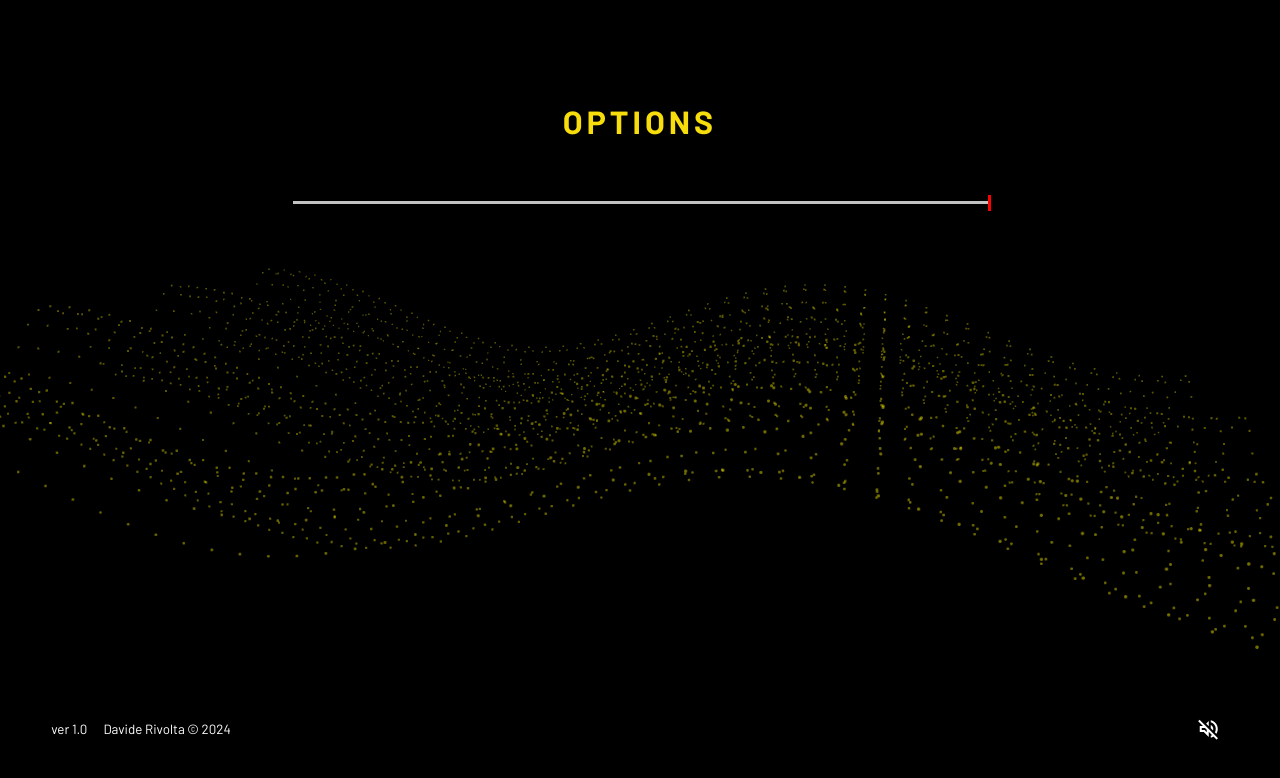
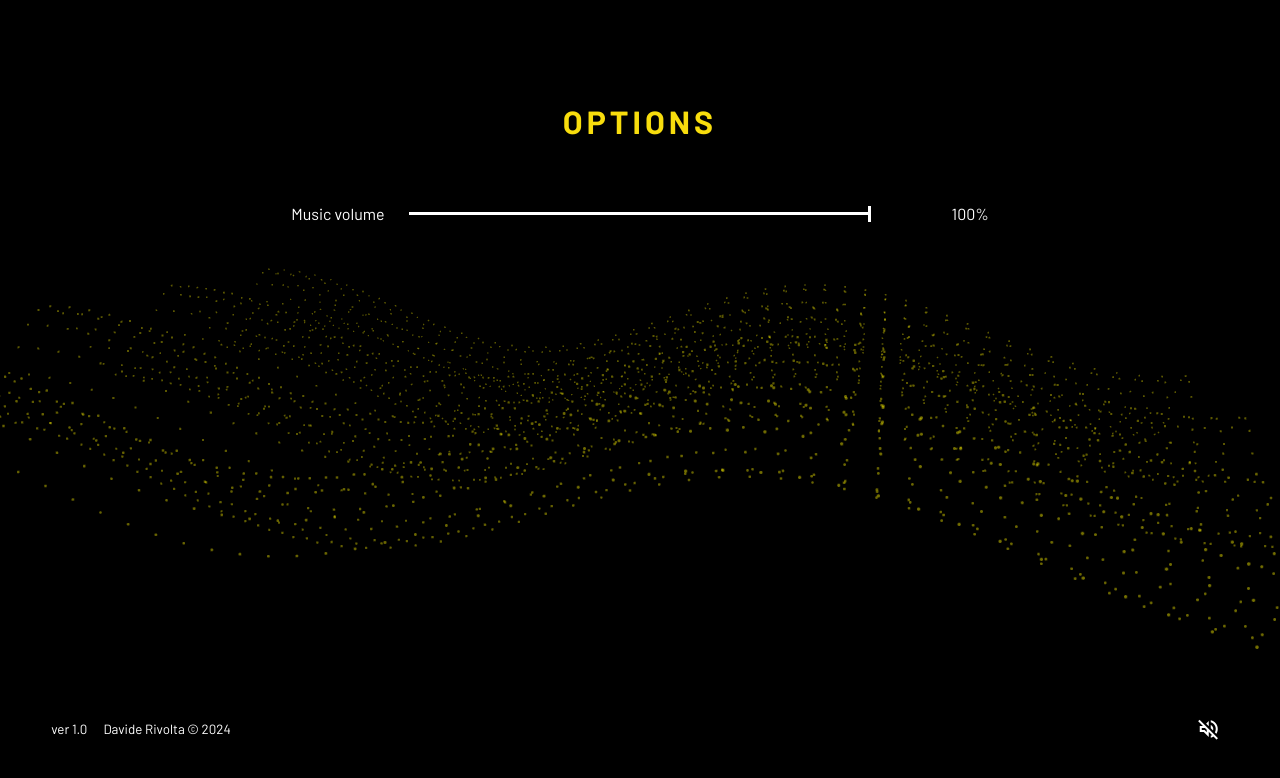
Before and after one commit to sp1lu/ng-portfolio-vg, an Angular app: page /options in a window 1280 px wide. Shown: the top 778 px of the page. Built offline with nearby package versions, Linux system fonts and the light colour scheme.

Commit message:
Volume slider style

```diff
--- a/src/app/components/master-volume/master-volume.component.html
+++ b/src/app/components/master-volume/master-volume.component.html
@@ -1 +1,3 @@
+<p class="volume-title label">Music volume</p>
 <input type="range" id="master-volume" min="0" max="1" step="0.01" [value]="volume" (input)="onChange($event)">
+<p class="volume-value label">{{volume * 100 | number: '1.0-0'}}%</p>
--- a/src/app/components/master-volume/master-volume.component.scss
+++ b/src/app/components/master-volume/master-volume.component.scss
@@ -1,3 +1,21 @@
+:host {
+    display: flex;
+    align-items: center;
+    justify-content: space-between;
+}
+
+.label {
+    width: 25%;
+}
+
+.volume-title {
+    text-align: left;
+}
+
+.volume-value {
+    text-align: right;
+}
+
 /*********** Baseline, reset styles ***********/
 input[type="range"] {
     -webkit-appearance: none;
@@ -15,7 +33,7 @@ input[type="range"]:focus {
 /******** Chrome, Safari, Opera and Edge Chromium styles ********/
 /* slider track */
 input[type="range"]::-webkit-slider-runnable-track {
-    background-color: #c2c2c2;
+    background-color: var(--f-default);
     border-radius: 0rem;
     height: 0.2rem;
 }
@@ -27,28 +45,28 @@ input[type="range"]::-webkit-slider-thumb {
     appearance: none;
     margin-top: -6.4px;
     /* Centers thumb on the track */
-    background-color: #ff0000;
+    background-color: var(--f-default);
     border-radius: 0rem;
     height: 1rem;
     width: 0.2rem;
 }
 
 input[type="range"]:focus::-webkit-slider-thumb {
-    outline: 3px solid #ff0000;
+    outline: 1px solid var(--f-default);
     outline-offset: 0.125rem;
 }
 
 /*********** Firefox styles ***********/
 /* slider track */
 input[type="range"]::-moz-range-track {
-    background-color: #c2c2c2;
+    background-color: var(--f-default);
     border-radius: 0rem;
     height: 0.2rem;
 }
 
 /* slider thumb */
 input[type="range"]::-moz-range-thumb {
-    background-color: #ff0000;
+    background-color: var(--f-default);
     border: none;
     /*Removes extra border that FF applies*/
     border-radius: 0rem;
@@ -57,6 +75,6 @@ input[type="range"]::-moz-range-thumb {
 }
 
 input[type="range"]:focus::-moz-range-thumb {
-    outline: 3px solid #ff0000;
+    outline: 1px solid var(--f-default);
     outline-offset: 0.125rem;
 }
--- a/src/app/components/master-volume/master-volume.component.ts
+++ b/src/app/components/master-volume/master-volume.component.ts
@@ -1,9 +1,10 @@
+import { DecimalPipe } from '@angular/common';
 import { Component, EventEmitter, Input, Output } from '@angular/core';
 
 @Component({
   selector: 'app-master-volume',
   standalone: true,
-  imports: [],
+  imports: [DecimalPipe],
   templateUrl: './master-volume.component.html',
   styleUrl: './master-volume.component.scss'
 })
```
